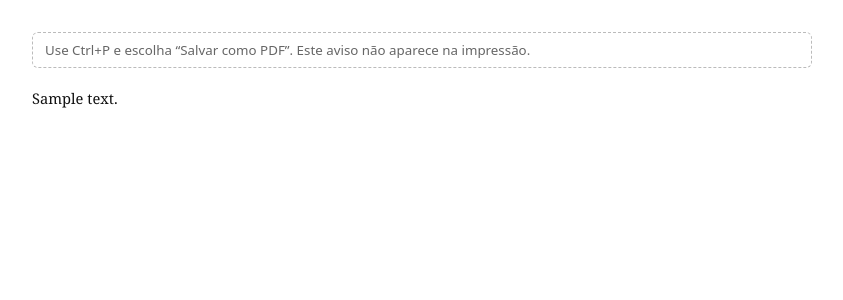
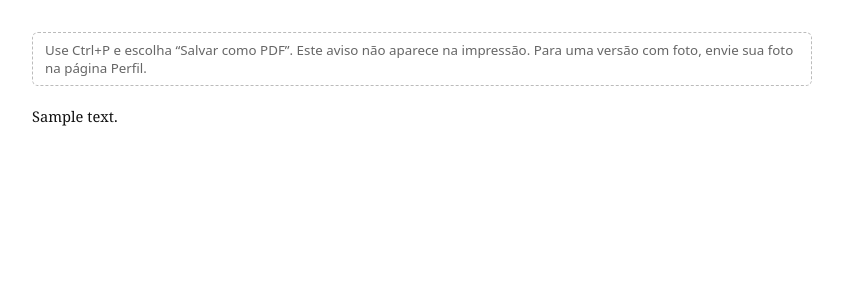
Before and after one commit to ronansantos05/job-radar, a FastAPI app: template app/templates/print.html in a window 1280 px wide. Shown: the top 300 px of the page, without its empty margins (218-1061 px from the left). Run offline with FastAPI, Linux system fonts and the light colour scheme; the template is opened without the code that fills it: most values are stand-ins (such as "Sample title", 1, 10 or a date in 2020).

Commit message:
Foto do usuário e currículo base na página Perfil
- Foto opcional (JPG, PNG ou WebP até 2 MB, validada pela assinatura do
  arquivo), guardada por conta e usada só na versão 'com foto' do currículo.
- Currículo base: currículo geral gerado do perfil, editável e imprimível,
  para ver como o perfil vira currículo antes da adaptação por vaga.

Co-Authored-By: Claude Fable 5.2 <noreply@anthropic.com>

```diff
--- a/app/db.py
+++ b/app/db.py
@@ -42,6 +42,8 @@ CREATE TABLE IF NOT EXISTS users(
   password_hash TEXT NOT NULL, is_admin INTEGER DEFAULT 0, created_at TEXT,
   profile TEXT DEFAULT '', preferences TEXT DEFAULT '', keywords TEXT DEFAULT '',
   exclude_title TEXT DEFAULT '', min_score INTEGER DEFAULT 60);
+CREATE TABLE IF NOT EXISTS extras(
+  user_id INTEGER PRIMARY KEY, photo BLOB, photo_mime TEXT, base_cv TEXT DEFAULT '');
 CREATE TABLE IF NOT EXISTS sessions(
   token_hash TEXT PRIMARY KEY, user_id INTEGER NOT NULL, expires_at TEXT NOT NULL);
 CREATE TABLE IF NOT EXISTS jobs(
@@ -135,6 +137,33 @@ def update_user(uid: int, *, name: str, profile: str, preferences: str, keywords
     with connect() as con:
         con.execute("UPDATE users SET name=?, profile=?, preferences=?, keywords=?, exclude_title=?, min_score=?"
                     " WHERE id=?", (name, profile, preferences, keywords, exclude_title, min_score, uid))
+
+
+def get_extras(uid: int) -> dict:
+    """Foto e currículo base ficam fora de `users` para não pesar em cada requisição."""
+    with connect() as con:
+        row = con.execute("SELECT photo IS NOT NULL AS has_photo, base_cv FROM extras WHERE user_id=?",
+                          (uid,)).fetchone()
+        return {"has_photo": bool(row and row["has_photo"]), "base_cv": (row["base_cv"] if row else "") or ""}
+
+
+def get_photo(uid: int) -> tuple[bytes, str] | None:
+    with connect() as con:
+        row = con.execute("SELECT photo, photo_mime FROM extras WHERE user_id=?", (uid,)).fetchone()
+        return (bytes(row["photo"]), row["photo_mime"]) if row and row["photo"] is not None else None
+
+
+def set_photo(uid: int, data: bytes | None, mime: str | None = None) -> None:
+    with connect() as con:
+        con.execute("INSERT INTO extras(user_id, photo, photo_mime) VALUES(?,?,?)"
+                    " ON CONFLICT(user_id) DO UPDATE SET photo=excluded.photo, photo_mime=excluded.photo_mime",
+                    (uid, data, mime))
+
+
+def set_base_cv(uid: int, text: str) -> None:
+    with connect() as con:
+        con.execute("INSERT INTO extras(user_id, base_cv) VALUES(?,?)"
+                    " ON CONFLICT(user_id) DO UPDATE SET base_cv=excluded.base_cv", (uid, text))
 
 
 def set_password(uid: int, password_hash: str, keep_token: str | None = None) -> None:
--- a/app/main.py
+++ b/app/main.py
@@ -14,8 +14,8 @@ from pathlib import Path
 from urllib.parse import quote, urlparse
 
 import markdown as md
-from fastapi import Depends, FastAPI, Form, HTTPException, Request
-from fastapi.responses import PlainTextResponse, RedirectResponse
+from fastapi import Depends, FastAPI, File, Form, HTTPException, Request, UploadFile
+from fastapi.responses import PlainTextResponse, RedirectResponse, Response
 from fastapi.templating import Jinja2Templates
 
 from . import auth, config, db, llm, pipeline
@@ -147,6 +147,25 @@ def back(url: str, msg: str = "") -> RedirectResponse:
     if msg:
         url += ("&" if "?" in url else "?") + "msg=" + quote(msg)
     return RedirectResponse(url, status_code=303)
+
+
+PHOTO_MAX = 2 * 1024 * 1024
+PHOTO_TYPES = ((b"\xff\xd8\xff", "image/jpeg"), (b"\x89PNG\r\n\x1a\n", "image/png"))
+
+
+def photo_mime(data: bytes) -> str | None:
+    """Tipo pela assinatura do arquivo, nunca pelo nome ou pelo tipo que o navegador informa."""
+    if data[:4] == b"RIFF" and data[8:12] == b"WEBP":
+        return "image/webp"
+    return next((mime for magic, mime in PHOTO_TYPES if data.startswith(magic)), None)
+
+
+def print_page(request: Request, user: dict, title: str, text: str, with_photo, toggle_url: str = ""):
+    """Versão para imprimir. `toggle_url` vazio = documento sem opção de foto (a carta)."""
+    has_photo = db.get_extras(user["id"])["has_photo"]
+    return templates.TemplateResponse(request, "print.html", {
+        "title": title, "body": render_markdown(text), "photo": bool(with_photo) and has_photo,
+        "has_photo": has_photo, "toggle_url": toggle_url})
 
 
 def job_or_404(uid: int, jid: str) -> dict:
@@ -289,6 +308,7 @@ def add_job(title: str = Form(...), company: str = Form(""), url: str = Form("")
 @app.get("/vaga/{jid}")
 def job_page(request: Request, jid: str, user: dict = Depends(current_user)):
     return page(request, "job.html", user, job=job_or_404(user["id"], jid), statuses=db.STATUSES,
+                has_photo=db.get_extras(user["id"])["has_photo"],
                 min_score=user["min_score"], events=db.recent_events(user["id"], 30, jid))
 
 
@@ -326,19 +346,22 @@ def job_docs(jid: str, cv_md: str = Form(""), cover_md: str = Form(""), user: di
 
 
 @app.get("/vaga/{jid}/imprimir")
-def job_print(request: Request, jid: str, doc: str = "cv", user: dict = Depends(current_user)):
+def job_print(request: Request, jid: str, doc: str = "cv", foto: int = 0,
+              user: dict = Depends(current_user)):
     job = job_or_404(user["id"], jid)
     text = job["cover_md"] if doc == "carta" else job["cv_md"]
     if not text:
         raise HTTPException(404, "Documento ainda não gerado")
-    return templates.TemplateResponse(request, "print.html", {"job": job, "body": render_markdown(text)})
+    is_cv = doc != "carta"
+    return print_page(request, user, job["title"], text, foto and is_cv,
+                      f"/vaga/{jid}/imprimir?doc=cv" if is_cv else "")
 
 
 @app.get("/perfil")
 def profile_page(request: Request, user: dict = Depends(current_user)):
     example = Path(config.ROOT / "profile.example.md")
     accounts = db.all_users() if user["is_admin"] else []
-    return page(request, "profile.html", user,
+    return page(request, "profile.html", user, extras=db.get_extras(user["id"]),
                 example=example.read_text(encoding="utf-8") if example.exists() else "",
                 accounts=[{"name": a["name"], "email": a["email"], "created_at": a["created_at"]}
                           for a in accounts],
@@ -366,3 +389,54 @@ def change_password(request: Request, current: str = Form(...), new: str = Form(
         return back("/perfil", f"A nova senha precisa ter pelo menos {auth.MIN_PASSWORD} caracteres.")
     db.set_password(user["id"], auth.hash_password(new), keep_token=request.cookies.get(auth.SESSION_COOKIE))
     return back("/perfil", "Senha alterada. As outras sessões desta conta foram encerradas.")
+
+
+@app.get("/perfil/foto")
+def photo(user: dict = Depends(current_user)):
+    found = db.get_photo(user["id"])  # só a foto da própria conta
+    if not found:
+        raise HTTPException(404, "Sem foto")
+    return Response(found[0], media_type=found[1])
+
+
+@app.post("/perfil/foto")
+def photo_save(photo: UploadFile = File(...), user: dict = Depends(current_user)):
+    data = photo.file.read(PHOTO_MAX + 1)
+    if not data:
+        return back("/perfil", "Escolha um arquivo de imagem.")
+    if len(data) > PHOTO_MAX:
+        return back("/perfil", "A foto precisa ter no máximo 2 MB.")
+    mime = photo_mime(data)
+    if not mime:
+        return back("/perfil", "Formato não aceito. Envie uma foto JPG, PNG ou WebP.")
+    db.set_photo(user["id"], data, mime)
+    return back("/perfil", "Foto salva. Ela só entra no currículo quando você abrir a versão com foto.")
+
+
+@app.post("/perfil/foto/remover")
+def photo_remove(user: dict = Depends(current_user)):
+    db.set_photo(user["id"], None)
+    return back("/perfil", "Foto removida.")
+
+
+@app.post("/perfil/curriculo/gerar")
+def base_cv_generate(user: dict = Depends(current_user)):
+    try:
+        pipeline.base_cv(user["id"])
+    except llm.LLMError as e:
+        return back("/perfil", f"Não consegui gerar o currículo base: {e}")
+    return back("/perfil", "Currículo base gerado a partir do seu perfil. Veja abaixo.")
+
+
+@app.post("/perfil/curriculo")
+def base_cv_save(base_cv: str = Form(""), user: dict = Depends(current_user)):
+    db.set_base_cv(user["id"], base_cv.strip()[:20000])
+    return back("/perfil", "Currículo base salvo.")
+
+
+@app.get("/perfil/curriculo/imprimir")
+def base_cv_print(request: Request, foto: int = 0, user: dict = Depends(current_user)):
+    text = db.get_extras(user["id"])["base_cv"]
+    if not text:
+        raise HTTPException(404, "Currículo base ainda não gerado")
+    return print_page(request, user, f"Currículo de {user['name']}", text, foto, "/perfil/curriculo/imprimir")
--- a/app/pipeline.py
+++ b/app/pipeline.py
@@ -93,6 +93,18 @@ Escreva, no idioma da vaga:
 3. Uma carta de apresentação curta (no máximo 160 palavras), direta, sem clichês.
 
 Não escreva nada além disso (sem comentários, sem cercas de código).
+"""
+
+BASE_USER = """PERFIL DO CANDIDATO:
+<perfil>
+{profile}
+</perfil>
+
+Escreva o currículo base desse candidato em Markdown, no idioma do perfil, sem mirar numa vaga específica:
+nome e contatos (só os que estiverem no perfil), resumo de 2 a 3 linhas, competências, experiência,
+projetos, formação e, se houver, patentes, publicações e idiomas. No máximo duas páginas.
+
+Não escreva nada além do currículo (sem comentários, sem cercas de código).
 """
 
 
@@ -236,6 +248,17 @@ def tailor(uid: int, jid: str) -> None:
     db.save_docs(uid, jid, cv, cover, generated=True)
 
 
+def base_cv(uid: int) -> None:
+    """Currículo geral, sem vaga: mostra como o perfil vira currículo antes de adaptar a cada vaga."""
+    profile = ((db.get_user(uid) or {}).get("profile") or "").strip()
+    if not profile:
+        raise llm.LLMError("Perfil vazio: preencha e salve o perfil antes de gerar o currículo.")
+    text = llm.chat(TAILOR_SYSTEM, BASE_USER.format(profile=profile), max_tokens=2600, temperature=0.3).strip()
+    if not text:
+        raise llm.LLMError("o modelo devolveu um currículo vazio")
+    db.set_base_cv(uid, text)
+
+
 # ---------------------------------------------------------------- rodadas
 
 def collect(cfg: config.Config) -> tuple[int, int, list[str]]:
--- a/app/templates/job.html
+++ b/app/templates/job.html
@@ -52,6 +52,7 @@
         <label>Carta de apresentação</label><textarea name="cover_md" rows="9">{{ job.cover_md or "" }}</textarea>
         <p class="row"><button class="primary">Salvar edições</button>
           <a class="btn" href="/vaga/{{ job.id }}/imprimir?doc=cv" target="_blank" rel="noopener">Currículo para imprimir / PDF</a>
+          {% if has_photo %}<a class="btn" href="/vaga/{{ job.id }}/imprimir?doc=cv&amp;foto=1" target="_blank" rel="noopener">Currículo com foto</a>{% endif %}
           {% if job.cover_md %}<a class="btn" href="/vaga/{{ job.id }}/imprimir?doc=carta" target="_blank" rel="noopener">Carta para imprimir / PDF</a>{% endif %}</p>
       </form>
     </div>
--- a/app/templates/print.html
+++ b/app/templates/print.html
@@ -3,17 +3,24 @@
 <head>
 <meta charset="utf-8">
 <meta name="robots" content="noindex, nofollow">
-<title>{{ job.title }}</title>
+<title>{{ title }}</title>
 <style>
 body{font:11pt/1.45 Georgia,"Times New Roman",serif;color:#111;background:#fff;max-width:780px;margin:32px auto;padding:0 24px}
 h1{font-size:20pt;margin:0 0 4px} h2{font-size:12.5pt;border-bottom:1px solid #999;padding-bottom:2px;margin:16px 0 6px}
 h3{font-size:11pt;margin:10px 0 2px} p{margin:4px 0} ul{margin:4px 0;padding-left:18px} a{color:#111}
+.photo{float:right;width:108px;height:138px;object-fit:cover;border-radius:4px;margin:0 0 10px 18px}
 .hint{font:10pt system-ui,sans-serif;color:#666;border:1px dashed #bbb;padding:8px 12px;border-radius:6px;margin-bottom:20px}
 @media print{.hint{display:none} body{margin:0;max-width:none;padding:0} @page{margin:16mm}}
 </style>
 </head>
 <body>
-<div class="hint">Use Ctrl+P e escolha “Salvar como PDF”. Este aviso não aparece na impressão.</div>
+<div class="hint">Use Ctrl+P e escolha “Salvar como PDF”. Este aviso não aparece na impressão.
+{% if toggle_url %}{% set sep = "&" if "?" in toggle_url else "?" %}
+  {% if photo %}<a href="{{ toggle_url }}">Ver sem foto</a>
+  {% elif has_photo %}<a href="{{ toggle_url }}{{ sep }}foto=1">Ver com foto</a>
+  {% else %}Para uma versão com foto, envie sua foto na página Perfil.{% endif %}
+{% endif %}</div>
+{% if photo %}<img class="photo" src="/perfil/foto" alt="">{% endif %}
 {{ body | safe }}
 </body>
 </html>
```
Also changed, not shown: app/templates/profile.html (+33 -0 lines), tests/test_app.py (+42 -0 lines), README.md.
